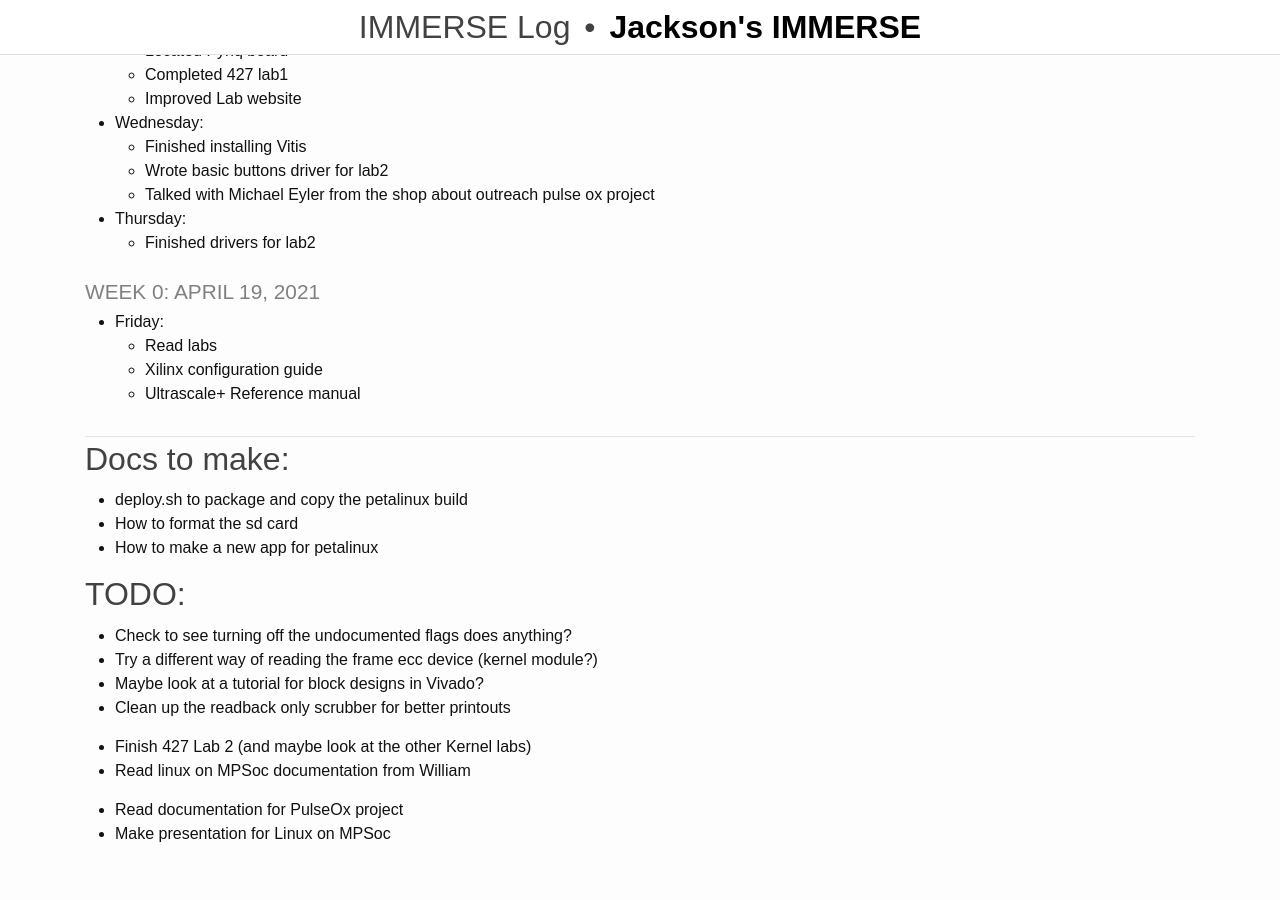
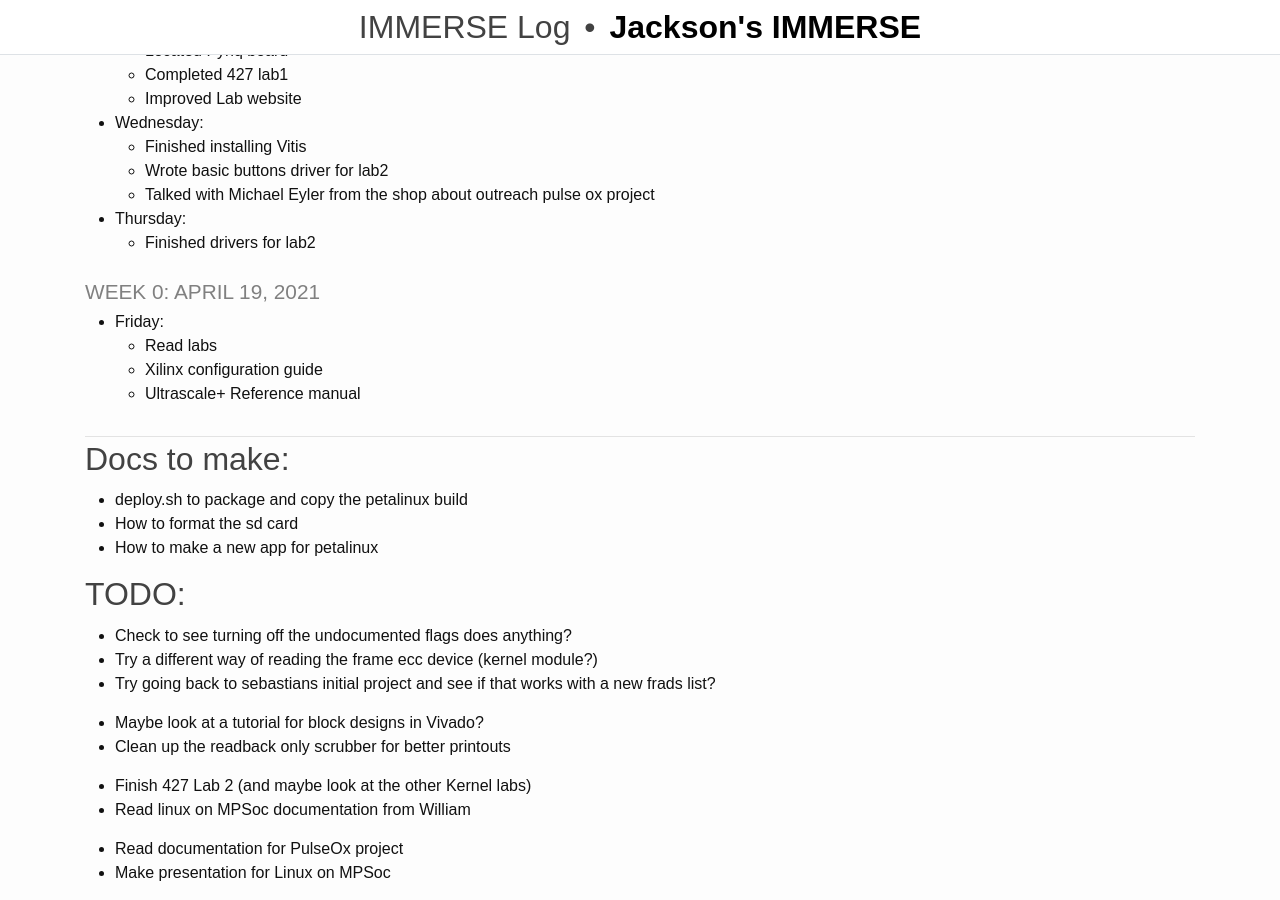
Before and after one commit to rjsmith1999/IMMERSE, a Jekyll site: the page built from _pages/log.md, in a window 1280 px wide and 900 px high, scrolled down 1742 px. Built offline with Jekyll 4.4.1, drawn with Linux system fonts in a browser that asks for light colours; before the commit the page ends 2603 px from its top, so only the background shows below that.

Commit message:
Update todo

```diff
--- a/_pages/log.md
+++ b/_pages/log.md
@@ -106,6 +106,8 @@ title: IMMERSE Log
 ## TODO:
 - Check to see turning off the undocumented flags does anything?
 - Try a different way of reading the frame ecc device (kernel module?)
+- Try going back to sebastians initial project and see if that works with a new frads list?
+
 - Maybe look at a tutorial for block designs in Vivado?
 - Clean up the readback only scrubber for better printouts
 
```
